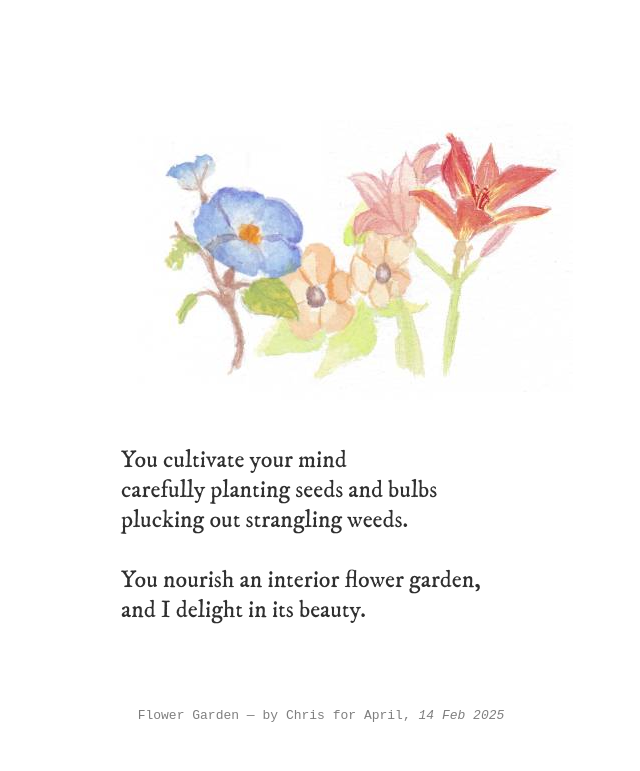
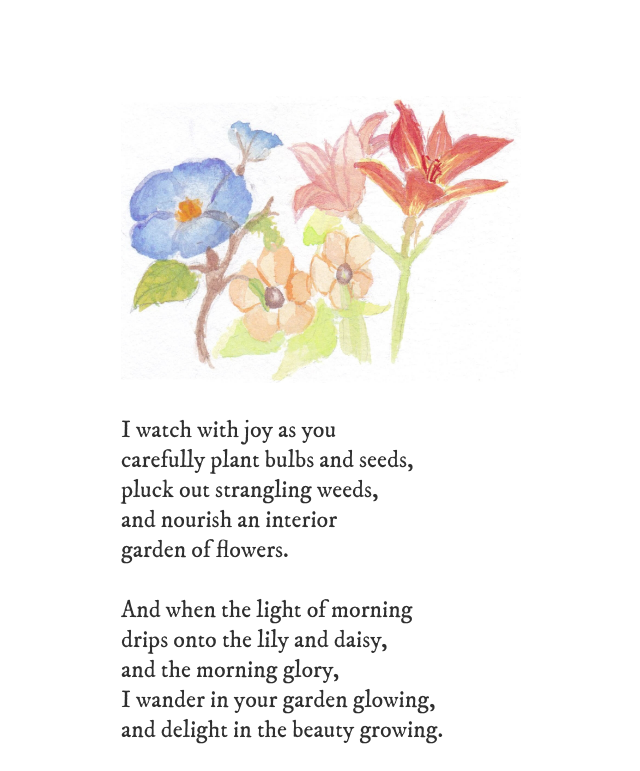
Before and after one commit to chrisjaure/loveyouapril.com, a website: page src/index.html in a window 1280 px wide. Shown: the top 771 px of the page, without its empty margins (319-959 px from the left). Drawn offline with nearby package versions, Linux system fonts and the light colour scheme.

Commit message:
finished

```diff
--- a/src/index.html
+++ b/src/index.html
@@ -15,6 +15,9 @@
         background: #fff;
         padding: 3rem 1rem;
         margin: 0;
+      }
+      #garden pre {
+        margin-bottom: 0;
       }
       #gratitude {
         color: rgba(0, 0, 0, 0.75);
@@ -223,15 +226,19 @@
   </head>
   <body>
     <section id="garden" class="poem">
-      <img src="flowers.jpg" />
+      <img src="flowers.jpeg" width="100%" />
       <pre>
-You cultivate your mind
-carefully planting seeds and bulbs
-plucking out strangling weeds.
+I watch with joy as you
+carefully plant bulbs and seeds,
+pluck out strangling weeds,
+and nourish an interior
+garden of flowers.
 
-You nourish an interior flower garden,
-and I delight in its beauty.
-      </pre>
+And when the light of morning
+drips onto the lily and daisy,
+and the morning glory,
+I wander in your garden glowing,
+and delight in the beauty growing.</pre>
     </section>
     <footer>
       <p>Flower Garden &mdash; by Chris for April, <em>14 Feb 2025</em></p>
```
Also changed, not shown: src/flower1.png (deleted), src/flower2.png (deleted), src/flower3.png (deleted), src/flowers.jpeg (added), src/flowers.jpg (deleted).
